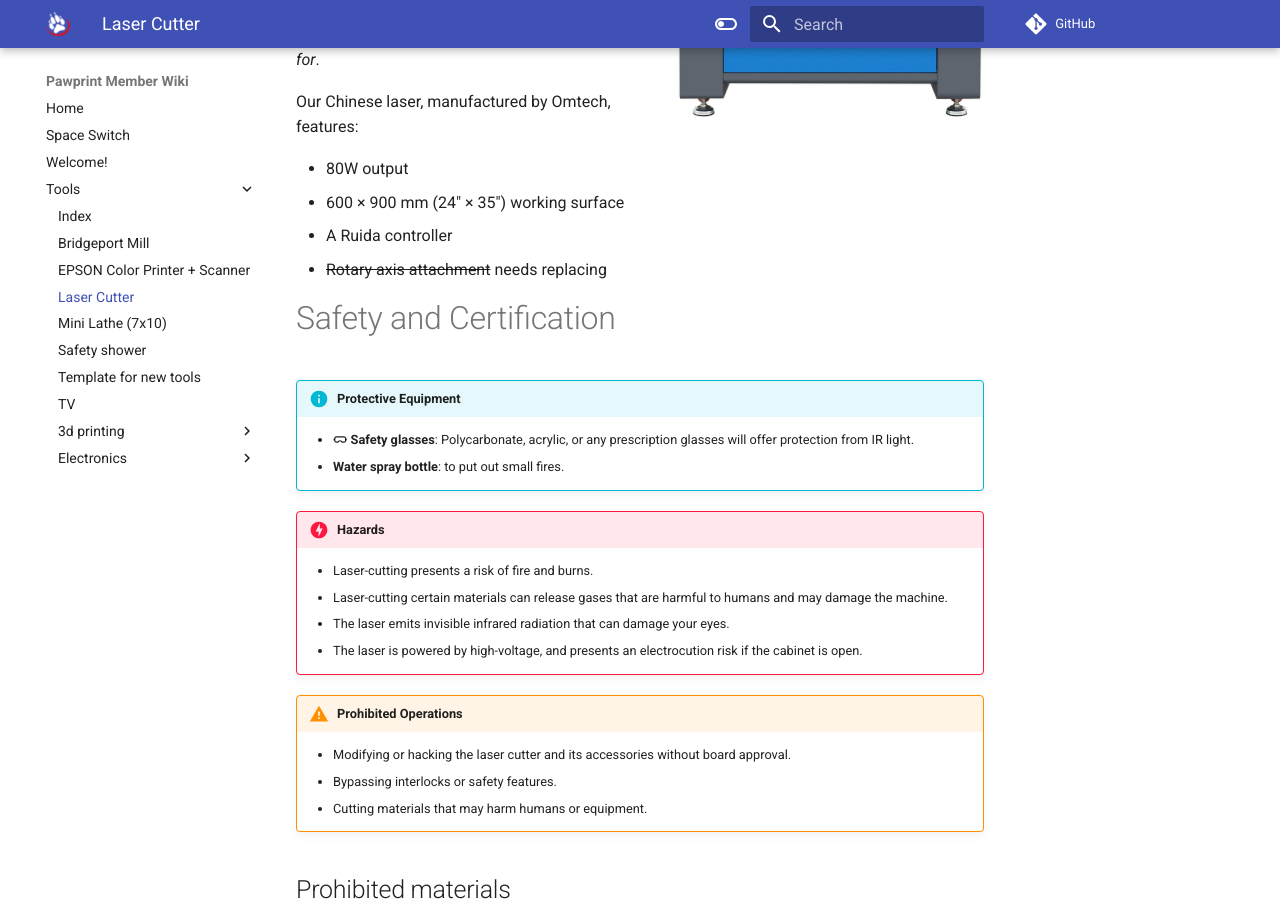
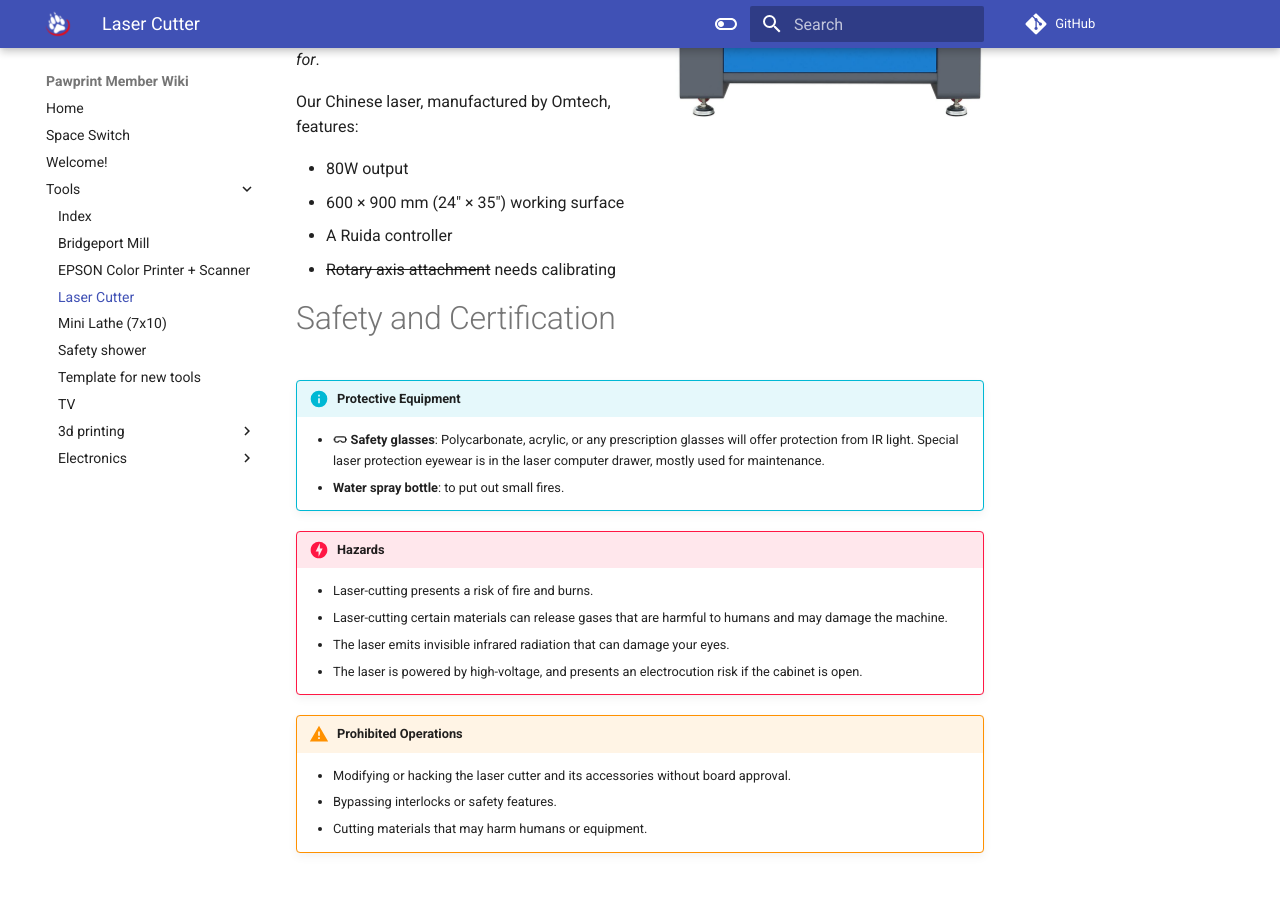
Before and after one commit to PawprintPrototyping/pawprintprototyping.github.io, an MkDocs documentation site: the page built from docs/tools/laser.md, in a window 1280 px wide and 900 px high, scrolled down 374 px. Built offline with MkDocs 1.6.1 and Material for MkDocs 9.7.7, drawn with Linux system fonts in a browser that asks for light colours; comment, search, counter and statistics services are not loaded; some of the changed text lies outside the part shown.

Commit message:
Replaced tube

```diff
--- a/docs/tools/laser.md
+++ b/docs/tools/laser.md
@@ -20,13 +20,13 @@ Our Chinese laser, manufactured by Omtech, features:
 * 80W output
 * 600 &times; 900 mm (24" &times; 35") working surface
 * A Ruida controller
-* ~~Rotary axis attachment~~ needs replacing
+* ~~Rotary axis attachment~~ needs calibrating
 
 # Safety and Certification
 
 !!! info "Protective Equipment"
     - :material-safety-goggles: **Safety glasses**:  Polycarbonate, acrylic, or any prescription glasses
-    will offer protection from IR light.
+    will offer protection from IR light.  Special laser protection eyewear is in the laser computer drawer, mostly used for maintenance.
     - **Water spray bottle**: to put out small fires.
 
 !!! danger "Hazards"
@@ -212,3 +212,4 @@ Our laser has an automatic focus setting. Place the material under the Z-axis se
 |2024-08-03 | Clean optics, greased rails, noted significant alignment problems and apparent damage from a Z-axis head crash. | Rechner
 |2024-09-12 | Re-aligned 2nd mirror in an attempt to compensate for damage from Z crash. | Geo
 |2025-02-04 | Replaced Y-rails and readjusted rail alignment to mostly correct Z-axis head crash damage. | Geo
+|2025-03-31 | Replaced tube!  Old tube had a crack in the envelope.  Realigned.  Flushed chiller coolant and replaced silicone tubes. Alignment on x-axis is still rather skewed across full range of motion. | Rechner
```
